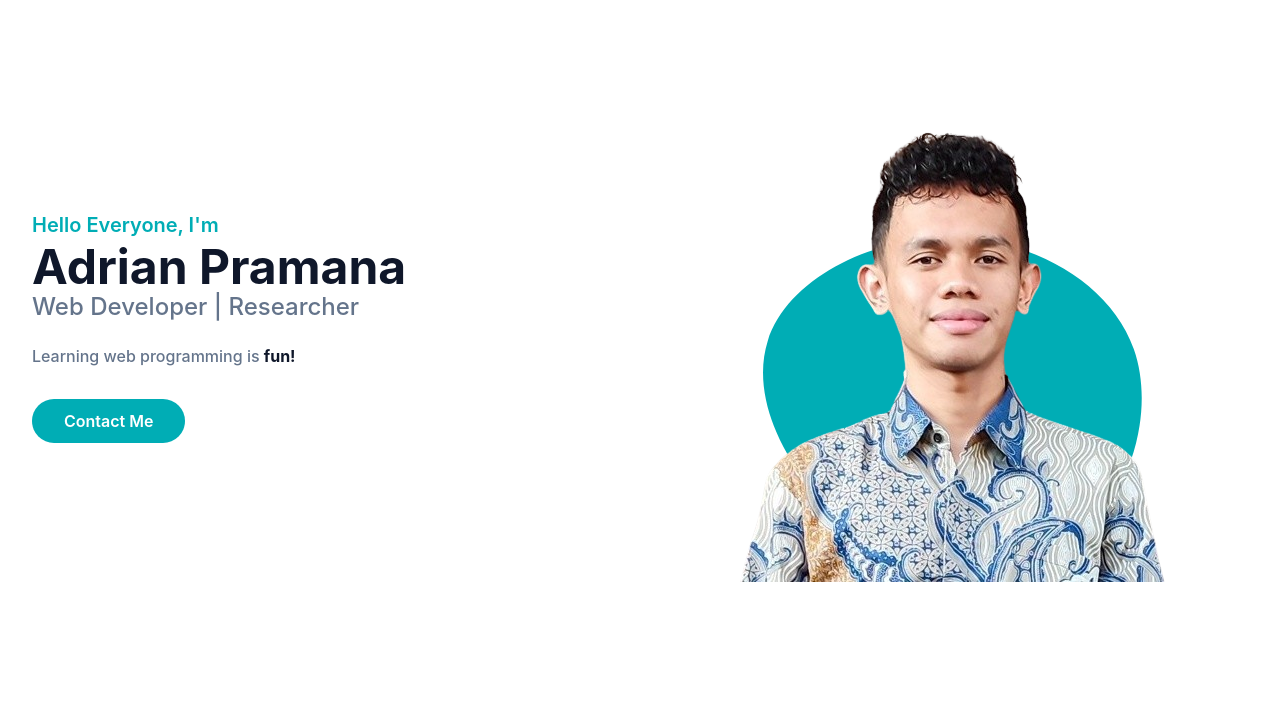
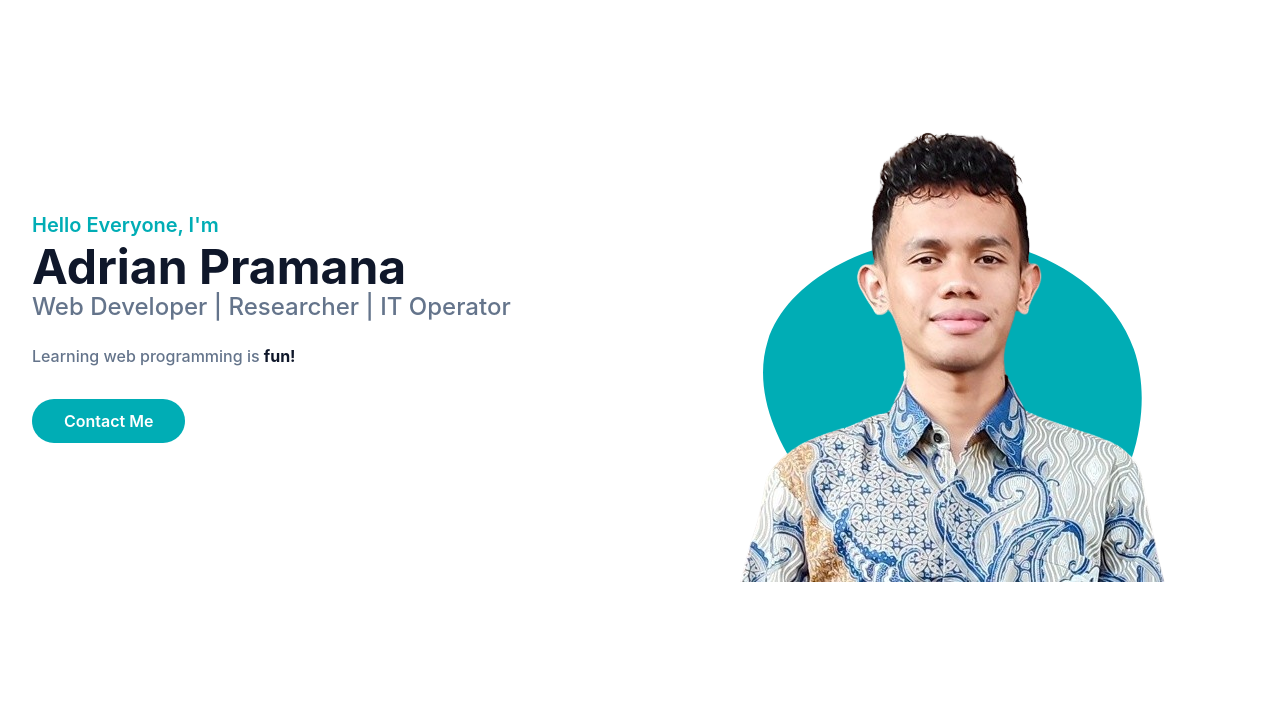
Before and after one commit to adrianpramana/adrian-portfolio, a website: page index.html in a window 1280 px wide. Shown: the part 83-800 px from the top of the page. Drawn offline with nearby package versions, Linux system fonts and the light colour scheme.

Commit message:
update status profile on my portfolio

```diff
--- a/index.html
+++ b/index.html
@@ -611,7 +611,7 @@
     <script src="https://cdnjs.cloudflare.com/ajax/libs/gsap/3.10.4/TextPlugin.min.js"></script>
     <script>
       gsap.registerPlugin(TextPlugin);
-      gsap.to('.display-info, .addition-info', { duration: 2, delay: 1.5, text: 'Web Developer | Researcher' });
+      gsap.to('.display-info, .addition-info', { duration: 2, delay: 1.5, text: 'Web Developer | Researcher | IT Operator' });
       gsap.from('.display-excerpt', { duration: 1, x: -50, opacity: 0, delay: 0.5 });
       gsap.from('.display-name', { duration: 1, x: -50, opacity: 0, delay: 0.5 });
     </script>
```
